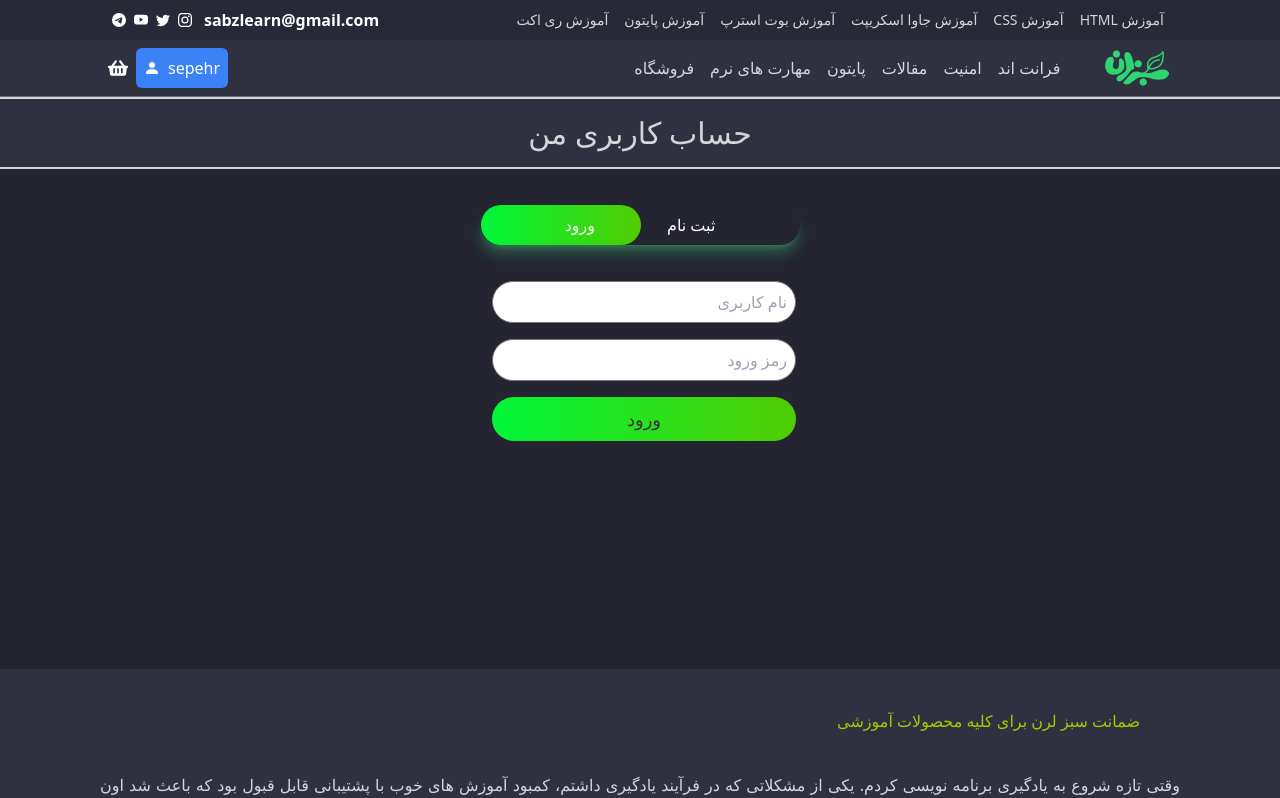
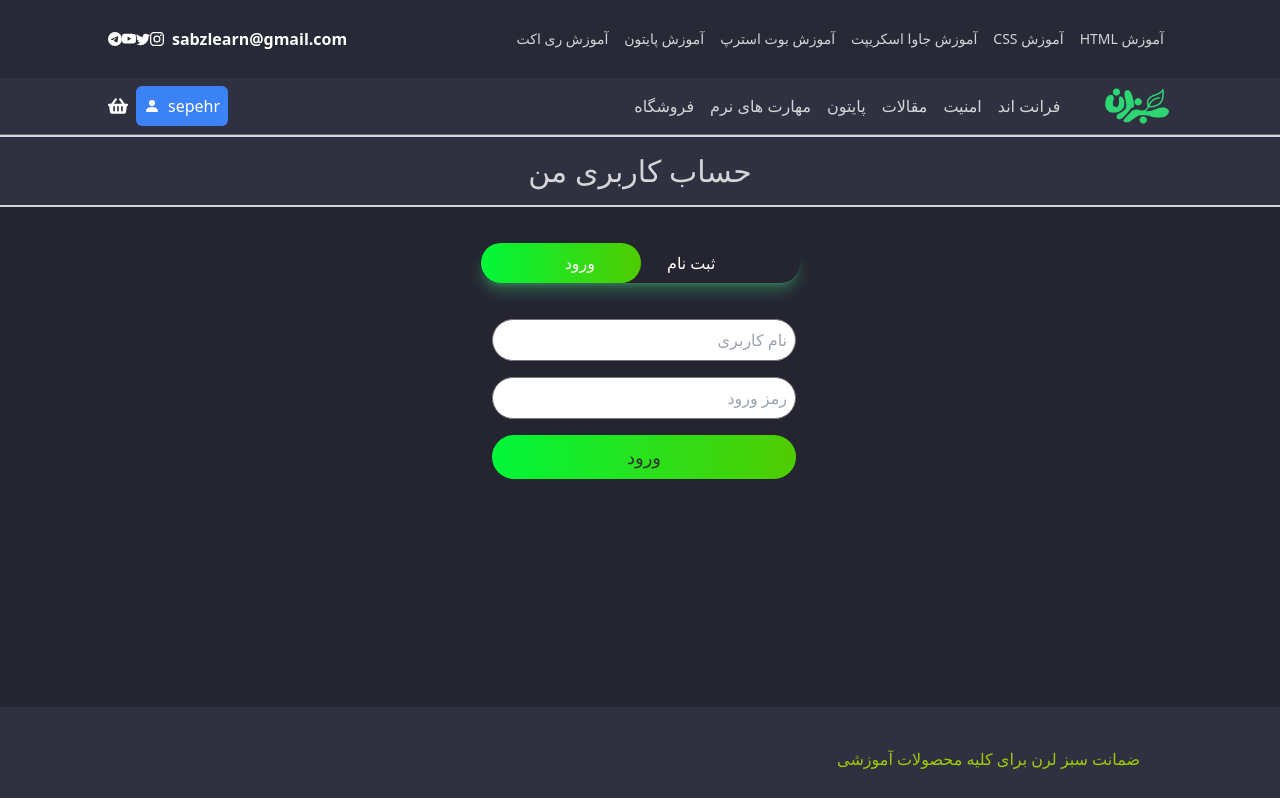
Before and after one commit to dosepehr/sabzlearn-clone, a React (Create React App) app: page /login-register in a window 1280 px wide. Shown: the top 798 px of the page. Built offline with nearby package versions, Linux system fonts and the light colour scheme.

Commit message:
handle errors

```diff
--- a/src/components/CourseBox.jsx
+++ b/src/components/CourseBox.jsx
@@ -8,7 +8,7 @@ const CourseBox = () => {
                     <div className='h-full w-full'>
                         <Image
                             src='/images/sabz-next.png'
-                            fallback={<Shimmer />}
+                            fallback={<Shimmer height={100} width={100} />}
                         />
                     </div>
                     <div className='px-5 pb-5'>
--- a/src/components/Courses.jsx
+++ b/src/components/Courses.jsx
@@ -4,9 +4,9 @@ const Courses = () => {
         <>
             <div className=' bg-primaryColor'>
                 <div className='max-w-[1080px] mx-auto p-12'>
-                    <div class='grid grid-cols-1 sm:grid-cols-2 md:grid-cols-3 lg:grid-cols-4 gap-4'>
-                        {[...new Array(20)].map((item) => (
-                            <CourseBox />
+                    <div className='grid grid-cols-1 sm:grid-cols-2 md:grid-cols-3 lg:grid-cols-4 gap-4'>
+                        {[...new Array(20)].map((item,index) => (
+                            <CourseBox key={index} />
                         ))}
                     </div>
                 </div>
--- a/src/components/Topbar.jsx
+++ b/src/components/Topbar.jsx
@@ -18,10 +18,9 @@ const Topbar = () => {
                     <p className='text-white ml-2 font-semibold'>
                         sabzlearn@gmail.com
                     </p>
-                    {topbarIcons.map((icon) => (
-                        <>
+                    {topbarIcons.map((icon,index) => (
+                        <div key={index} >
                             <span
-                                key={icon.id}
                                 className='mx-1 text-white text-sm '
                                 id={`link-${icon.id}`}
                             >
@@ -32,7 +31,7 @@ const Topbar = () => {
                                 place='bottom'
                                 content={`مارا در ${icon.tooltip} دنبال کنید`}
                             />
-                        </>
+                        </div>
                     ))}
                 </div>
             </div>
```
